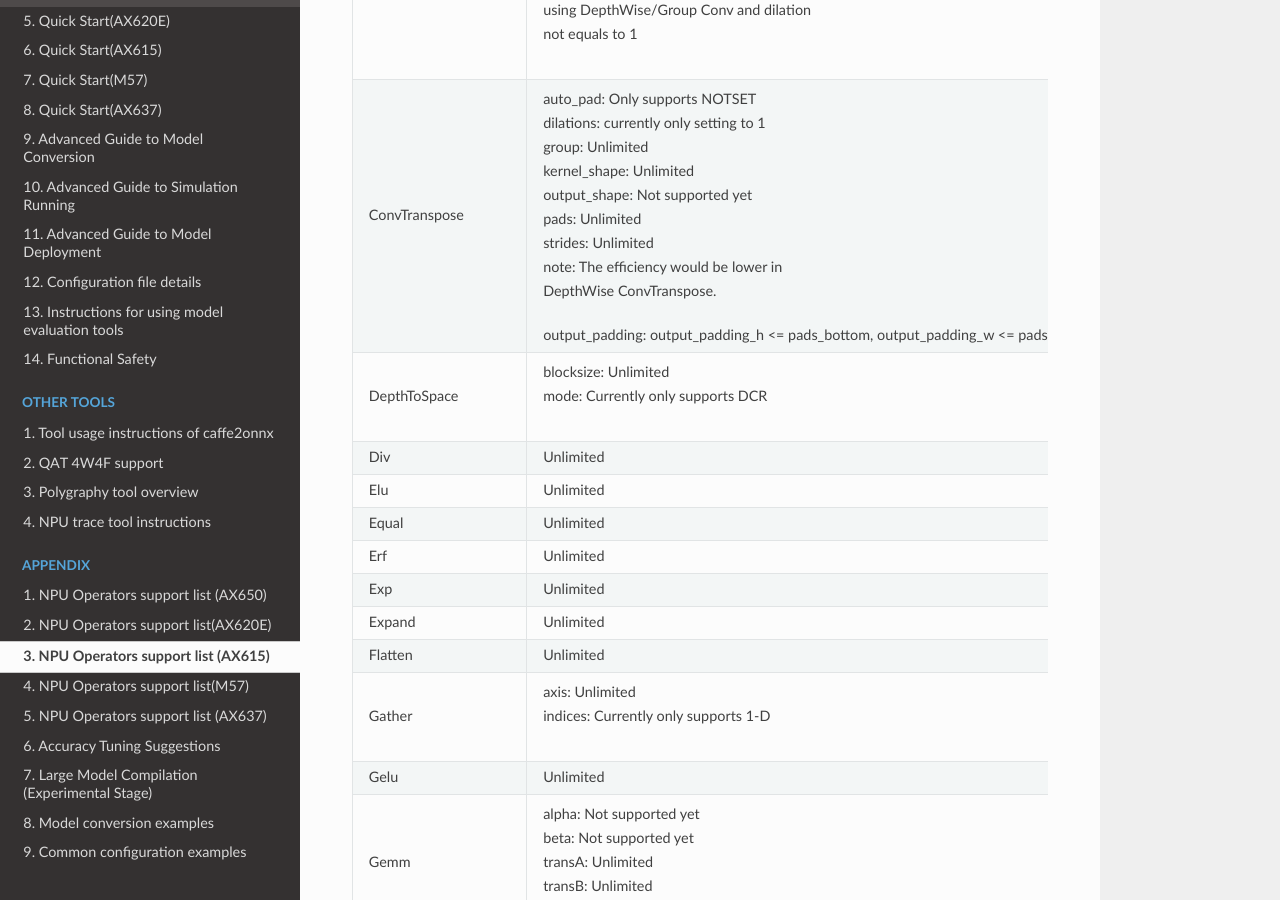
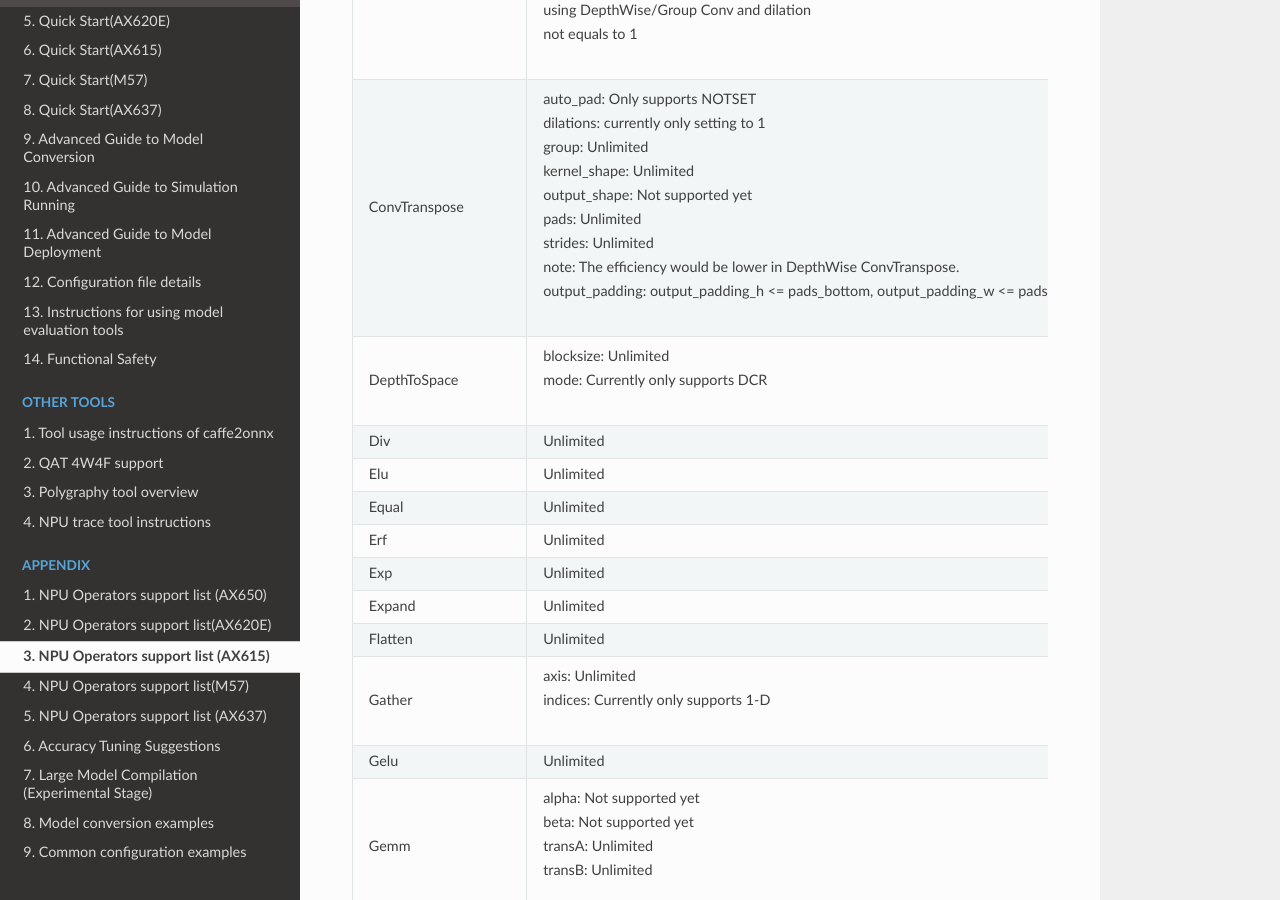
Before and after one commit to AXERA-TECH/pulsar2-docs-en, a Sphinx documentation site: the page built from source/appendix/op_support_list_ax615.rst, in a window 1280 px wide and 900 px high, scrolled down 1612 px. Built offline with Sphinx 7.4.7 and the Read the Docs theme 3.1.0, drawn with Linux system fonts in a browser that asks for light colours.

Commit message:
docs(rst): fix table

```diff
--- a/source/appendix/op_support_list_ax615.rst
+++ b/source/appendix/op_support_list_ax615.rst
@@ -72,11 +72,10 @@
 |                       | | pads: Unlimited                           |
 |                       | | strides: Unlimited                        |
 |                       | | note: The efficiency would be lower in    |
-|                       | | DepthWise ConvTranspose.                  |
-|                       |                                             |
-|                       | output_padding: output_padding_h <=         |
-|                       | pads_bottom, output_padding_w <=            |
-|                       | pads_right                                  |
+|                       |     DepthWise ConvTranspose.                |
+|                       | | output_padding: output_padding_h <=       |
+|                       |     pads_bottom, output_padding_w <=        |
+|                       |     pads_right                              |
 +-----------------------+---------------------------------------------+
 | DepthToSpace          | | blocksize: Unlimited                      |
 |                       | | mode: Currently only supports DCR         |
@@ -147,10 +146,8 @@
 |                       | | initial_h: Unlimited                      |
 |                       | | initial_c: Unlimited                      |
 |                       | | P: Not supported yet                      |
-|                       |                                             |
-|                       | direction:                                  |
-|                       | Supports "bidirectional", "reverse",        |
-|                       | "forward"                                   |
+|                       | | direction: Supports "bidirectional",      |
+|                       |       "reverse", "forward"                  |
 +-----------------------+---------------------------------------------+
 | LeakyRelu             | Unlimited                                   |
 +-----------------------+---------------------------------------------+
```
Also changed, not shown: source/appendix/op_support_list_ax620e.rst (+3 -4 lines), source/appendix/op_support_list_ax637.rst (+5 -8 lines), source/appendix/op_support_list_ax650.rst (+3 -4 lines), source/appendix/op_support_list_m57.rst (+5 -6 lines).
